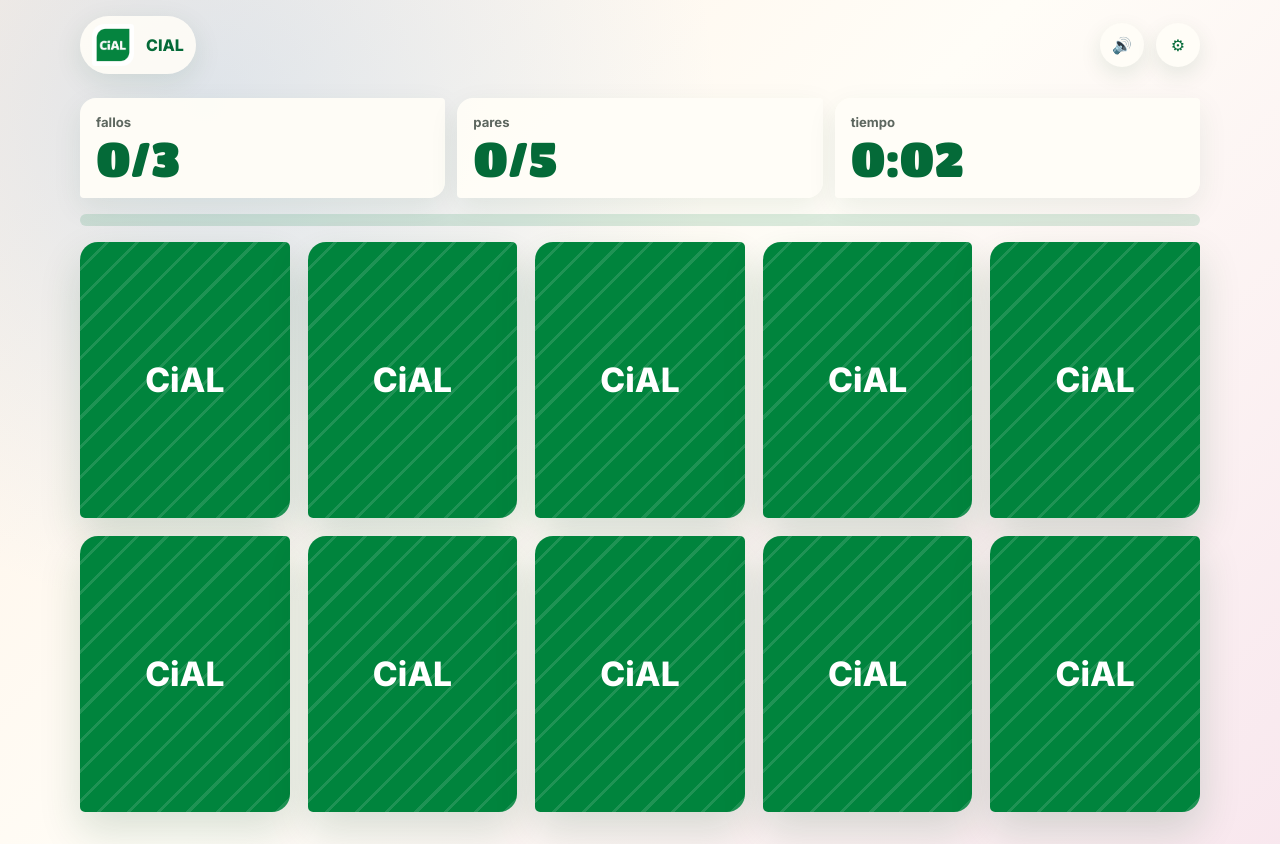
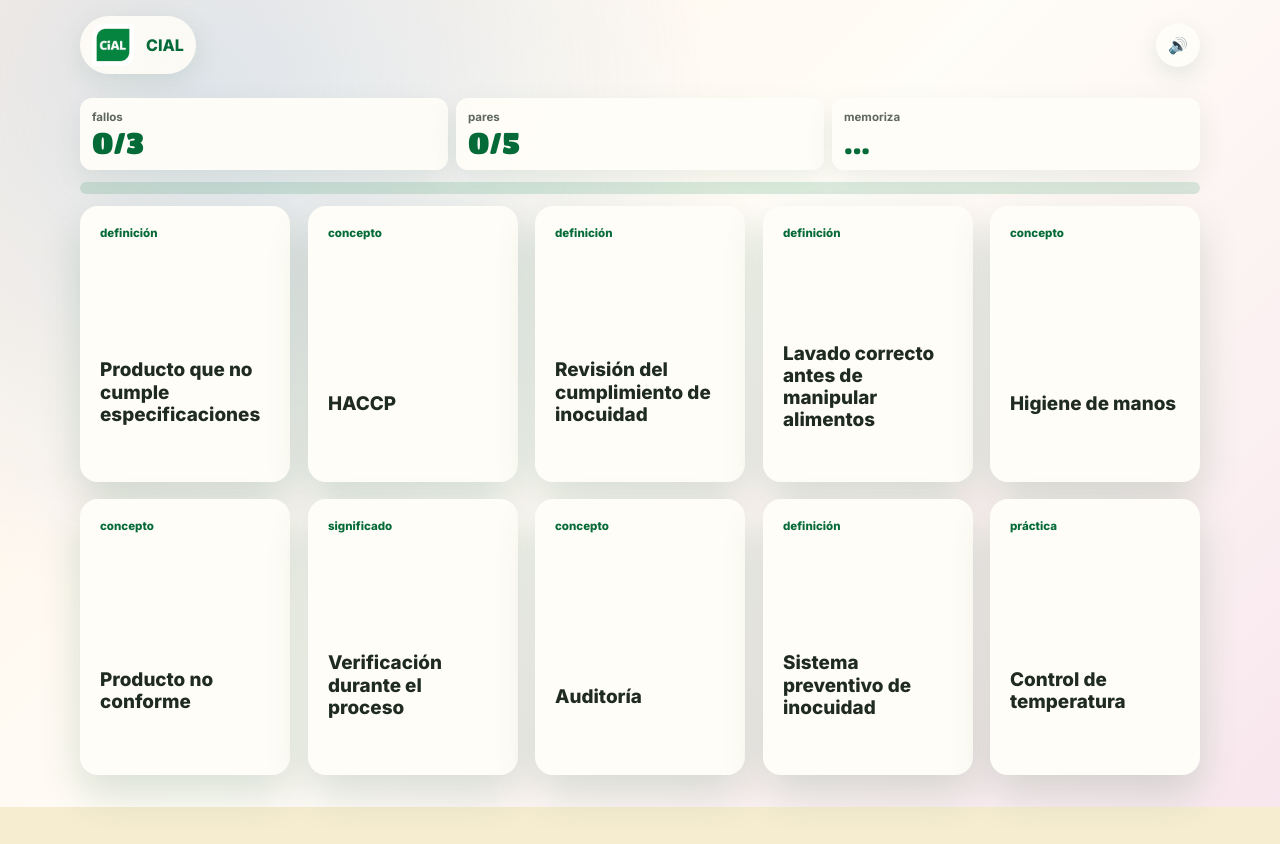
Before and after one commit to javierdelpozolopez/ruleta-CIAL, a React (Vite) app: page / in a window 1280 px wide. Both pictures are taken after a click on the button "comenzar". After the commit the page ends 807 px from the top, so only its background shows below. Built offline with nearby package versions, Linux system fonts and the light colour scheme.

Commit message:
fix: add memorization reveal phase

```diff
--- a/src/App.jsx
+++ b/src/App.jsx
@@ -1,4 +1,4 @@
-import { useEffect, useState } from 'react'
+import { useEffect, useRef, useState } from 'react'
 import { createNewGame } from './game/gameLogic.js'
 import { useSound } from './hooks/useSound.js'
 import { DEFAULT_CLIENT_CONFIG, loadClientConfig, resetClientConfig, saveClientConfig } from './config/clientConfig.js'
@@ -9,6 +9,7 @@
 import AdminPanel from './components/AdminPanel.jsx'
 
 const EVALUATION_DELAY = 780
+const MEMORIZE_DELAY = 4200
 
 function applyTheme(config) {
   const root = document.documentElement
@@ -24,31 +25,59 @@
   const [screen, setScreen] = useState('start')
   const [game, setGame] = useState(() => createNewGame())
   const [locked, setLocked] = useState(false)
+  const [memorizing, setMemorizing] = useState(false)
   const [recentFailIds, setRecentFailIds] = useState([])
   const [elapsed, setElapsed] = useState(0)
-  const [adminOpen, setAdminOpen] = useState(false)
+  const [adminOpen, setAdminOpen] = useState(() => new URLSearchParams(window.location.search).get('admin') === '1')
   const [config, setConfig] = useState(loadClientConfig)
+  const memorizeTimeoutRef = useRef(null)
   const sound = useSound()
 
   useEffect(() => applyTheme(config), [config])
 
   useEffect(() => {
     if (screen !== 'game' || game.status !== 'playing') return undefined
+    if (memorizing) return undefined
     const timer = window.setInterval(() => {
       setElapsed(Math.floor((Date.now() - game.startedAt) / 1000))
     }, 1000)
     return () => window.clearInterval(timer)
-  }, [game.startedAt, game.status, screen])
+  }, [game.startedAt, game.status, memorizing, screen])
+
+  useEffect(
+    () => () => {
+      if (memorizeTimeoutRef.current) window.clearTimeout(memorizeTimeoutRef.current)
+    },
+    [],
+  )
 
   const pairsFound = game.matchedPairIds.length
 
   const startGame = () => {
     const nextGame = createNewGame()
-    setGame(nextGame)
+    const previewGame = {
+      ...nextGame,
+      deck: nextGame.deck.map((card) => ({ ...card, isFlipped: true })),
+      startedAt: Date.now() + MEMORIZE_DELAY,
+    }
+    if (memorizeTimeoutRef.current) window.clearTimeout(memorizeTimeoutRef.current)
+    setGame(previewGame)
     setElapsed(0)
     setRecentFailIds([])
-    setLocked(false)
+    setLocked(true)
+    setMemorizing(true)
     setScreen('game')
+
+    memorizeTimeoutRef.current = window.setTimeout(() => {
+      setGame((currentGame) => ({
+        ...currentGame,
+        deck: currentGame.deck.map((card) => ({ ...card, isFlipped: false })),
+        startedAt: Date.now(),
+      }))
+      setLocked(false)
+      setMemorizing(false)
+      memorizeTimeoutRef.current = null
+    }, MEMORIZE_DELAY)
   }
 
   const finishGame = (nextGame, status) => {
@@ -128,7 +157,6 @@
         config={config}
         soundEnabled={sound.enabled}
         onToggleSound={sound.toggleSound}
-        onOpenAdmin={() => setAdminOpen(true)}
       />
 
       <main className="app-shell">
@@ -141,6 +169,7 @@
             maxMistakes={game.maxMistakes}
             pairsFound={pairsFound}
             totalPairs={game.selectedPairs.length}
+            memorizing={memorizing}
             recentFailIds={recentFailIds}
             onCardSelect={handleCardSelect}
           />
--- a/src/components/GameBoard.jsx
+++ b/src/components/GameBoard.jsx
@@ -7,7 +7,7 @@
   return `${minutes}:${String(rest).padStart(2, '0')}`
 }
 
-export default function GameBoard({ cards, elapsed, mistakes, maxMistakes, pairsFound, totalPairs, recentFailIds, onCardSelect }) {
+export default function GameBoard({ cards, elapsed, mistakes, maxMistakes, pairsFound, totalPairs, memorizing, recentFailIds, onCardSelect }) {
   return (
     <section className="game-screen" aria-label="tablero de memorice">
       <div className="score-strip">
@@ -20,8 +20,8 @@
           <strong>{pairsFound}/{totalPairs}</strong>
         </div>
         <div>
-          <span>tiempo</span>
-          <strong>{formatTime(elapsed)}</strong>
+          <span>{memorizing ? 'memoriza' : 'tiempo'}</span>
+          <strong>{memorizing ? '...' : formatTime(elapsed)}</strong>
         </div>
       </div>
       <ProgressBar value={pairsFound} max={totalPairs} />
--- a/src/components/HeaderBar.jsx
+++ b/src/components/HeaderBar.jsx
@@ -1,17 +1,14 @@
 import SoundToggle from './SoundToggle.jsx'
 
-export default function HeaderBar({ config, soundEnabled, onToggleSound, onOpenAdmin }) {
+export default function HeaderBar({ config, soundEnabled, onToggleSound }) {
   return (
     <header className="header-bar">
-      <button className="brand-lockup" type="button" onClick={onOpenAdmin} aria-label="abrir panel admin">
+      <div className="brand-lockup" aria-label={`marca ${config.clientName}`}>
         <img src={config.logo} alt={`logo ${config.clientName}`} />
         <span>{config.clientName}</span>
-      </button>
+      </div>
       <nav className="header-actions" aria-label="controles del juego">
         <SoundToggle enabled={soundEnabled} onToggle={onToggleSound} />
-        <button className="icon-button" type="button" onClick={onOpenAdmin} aria-label="configurar cliente">
-          ⚙
-        </button>
       </nav>
     </header>
   )
--- a/src/styles/global.css
+++ b/src/styles/global.css
@@ -75,7 +75,6 @@
   gap: var(--space-lg);
 }
 
-.brand-lockup,
 .icon-button,
 .primary-button,
 .secondary-button {
@@ -222,7 +221,7 @@
   place-items: center;
   width: clamp(148px, 22vw, 240px);
   aspect-ratio: 0.72;
-  border-radius: 42px 8px 42px 8px;
+  border-radius: 30px;
   color: white;
   font-family: 'Titan One', Inter, sans-serif;
   font-size: clamp(2.2rem, 5vw, 4.2rem);
@@ -253,19 +252,19 @@
 
 .game-screen {
   display: grid;
-  gap: var(--space-lg);
+  gap: var(--space-md);
 }
 
 .score-strip {
   display: grid;
   grid-template-columns: repeat(3, 1fr);
-  gap: var(--space-md);
+  gap: var(--space-sm);
 }
 
 .score-strip div,
 .result-stats div {
-  padding: var(--space-lg);
-  border-radius: 16px 4px 16px 4px;
+  padding: var(--space-md);
+  border-radius: 12px;
   background: color-mix(in oklch, var(--surface), transparent 6%);
   box-shadow: 0 10px 30px rgba(8, 82, 44, 0.08);
 }
@@ -274,7 +273,7 @@
 .result-stats span {
   display: block;
   color: var(--muted);
-  font-size: 0.82rem;
+  font-size: 0.72rem;
   font-weight: 700;
 }
 
@@ -284,7 +283,7 @@
   margin-top: var(--space-xs);
   color: var(--primary-dark);
   font-family: 'Titan One', Inter, sans-serif;
-  font-size: clamp(1.8rem, 5vw, 3rem);
+  font-size: clamp(1.18rem, 3vw, 1.85rem);
   line-height: 1;
 }
 
@@ -337,7 +336,7 @@
   display: grid;
   place-items: center;
   padding: clamp(10px, 2vw, 20px);
-  border-radius: var(--card-radius) 5px var(--card-radius) 5px;
+  border-radius: var(--card-radius);
   backface-visibility: hidden;
   box-shadow: var(--card-shadow);
 }
```
